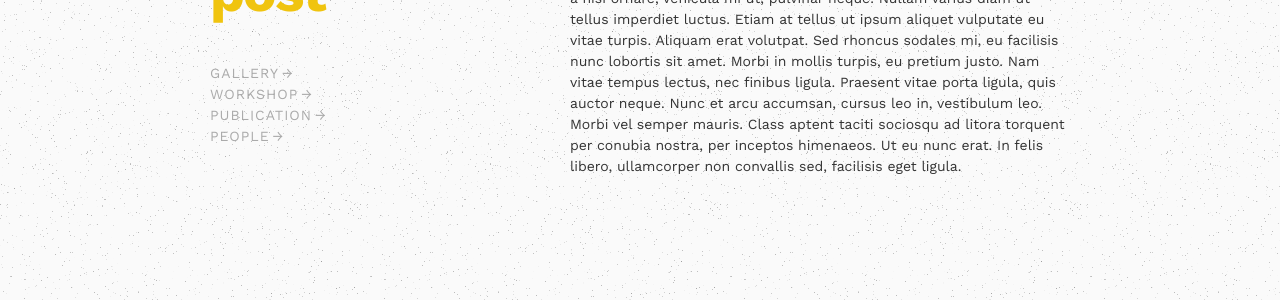
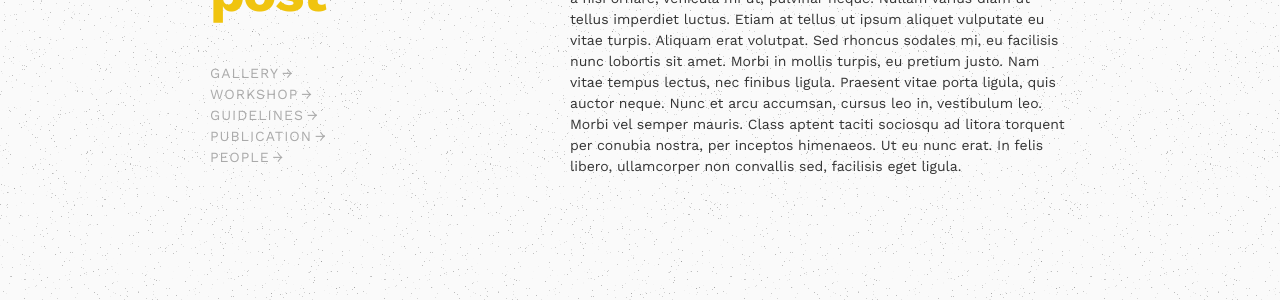
Before and after one commit to statscomics/statscomics.github.io, a Jekyll site: the page built from post.md, in a window 1280 px wide. Shown: the part 163-463 px from the top of the page. Built offline with Jekyll 4.4.1, drawn with Linux system fonts in a browser that asks for light colours; a script that is not in the unit is left out.

Commit message:
Update page.html

```diff
--- a/_layouts/page.html
+++ b/_layouts/page.html
@@ -22,6 +22,7 @@
         <div class="navigation">
           <a class="single-nav" href="gallery.html">Gallery</a>
           <a class="single-nav" href="workshop.html">Workshop</a>
+          <a class="single-nav" href="guidelines.html">Guidelines</a>
           <a class="single-nav" href="publication.html">Publication</a>
           <a class="single-nav" href="people.html">People</a>
         </div>
```
